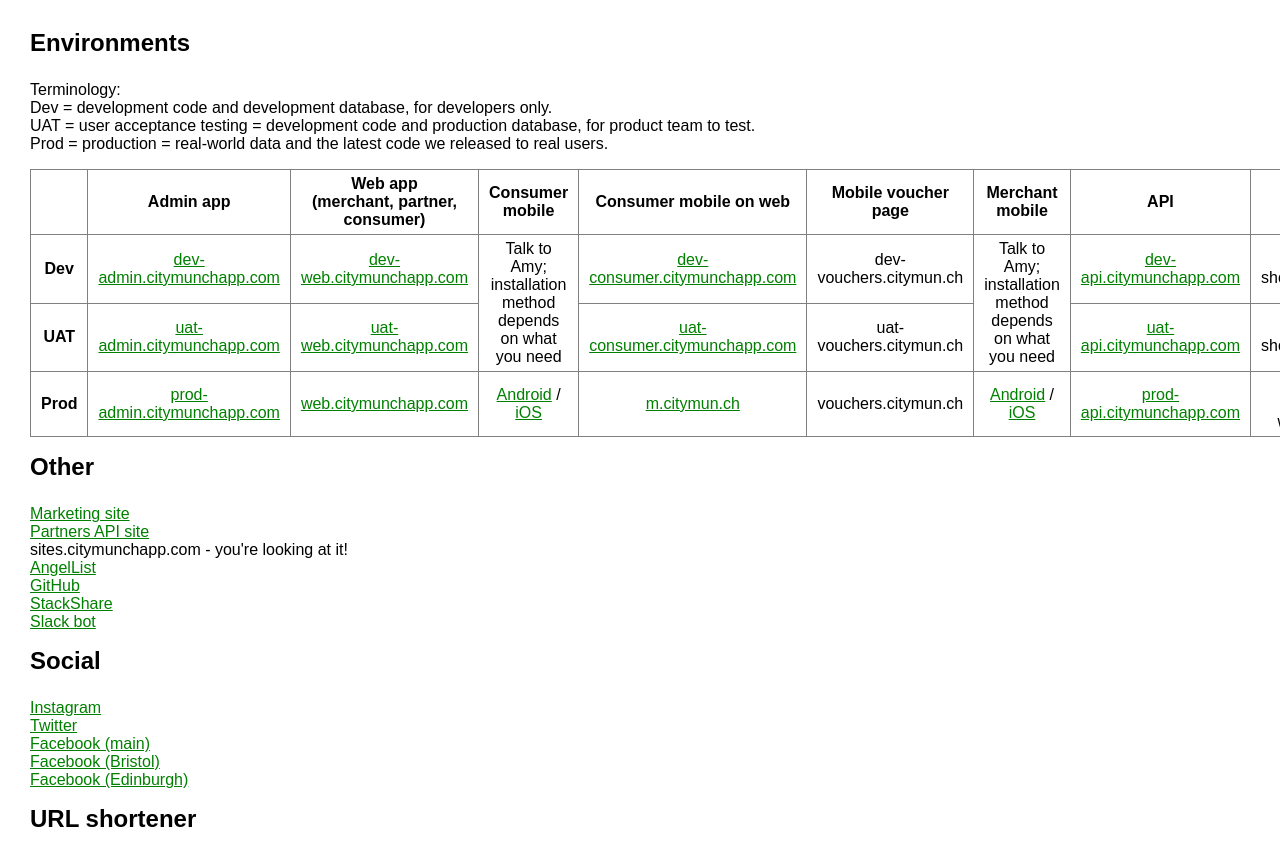
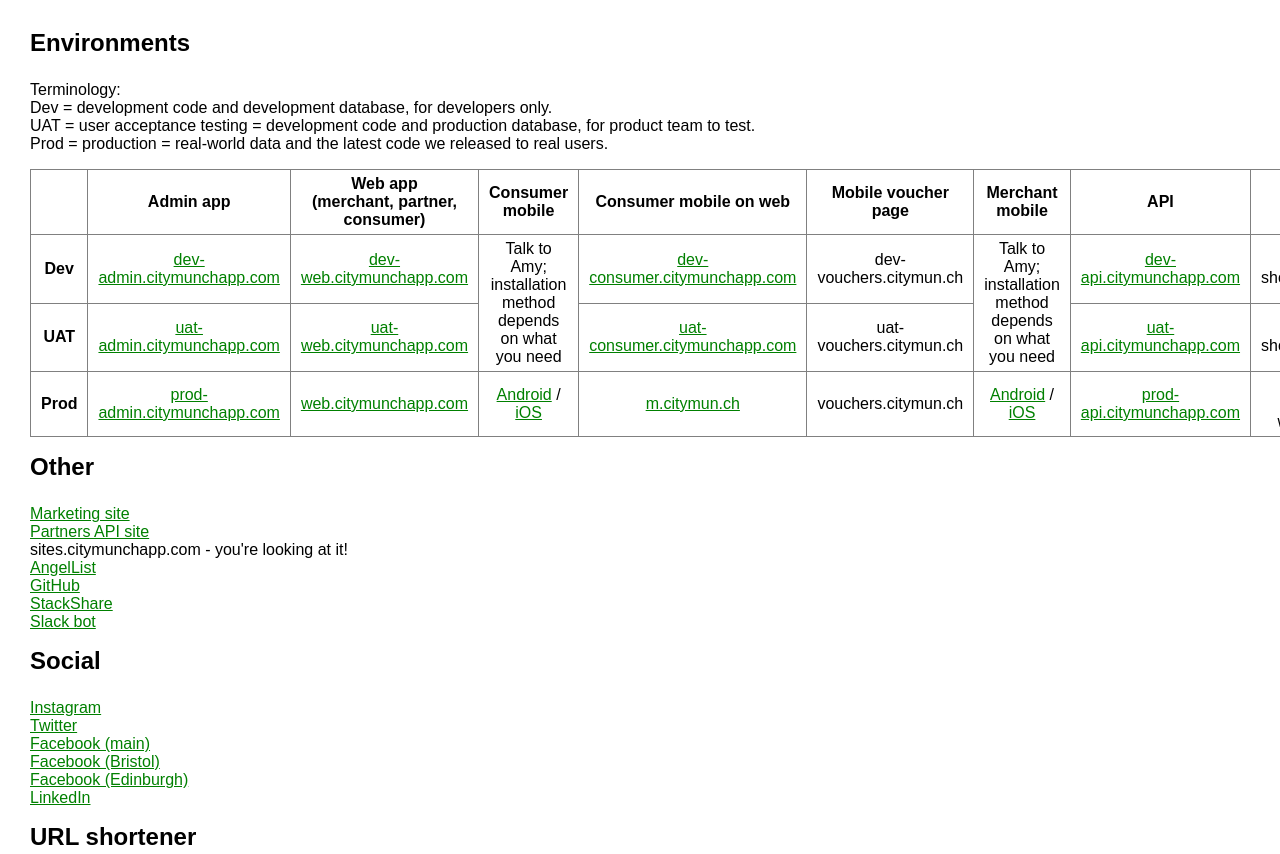
Before and after one commit to citymunch/sites.citymunchapp.com, a plain HTML site: page src/index.html in a window 1280 px wide. Shown: the part 55-909 px from the top of the page. Drawn offline with Linux system fonts and the light colour scheme.

Commit message:
Add LinkedIn link.

```diff
--- a/src/index.html
+++ b/src/index.html
@@ -115,6 +115,7 @@
                 <a href="https://www.facebook.com/citymunchapp">Facebook (main)</a><br />
                 <a href="https://www.facebook.com/citymunchbristol">Facebook (Bristol)</a><br />
                 <a href="https://www.facebook.com/citymunchappedinburgh">Facebook (Edinburgh)</a><br />
+                <a href="https://www.linkedin.com/company-beta/10404364">LinkedIn</a><br />
             </p>
 
             <h2>URL shortener</h2>
```
